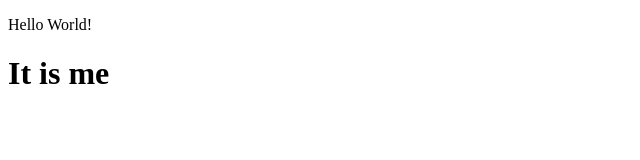
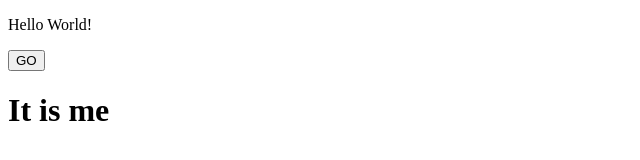
Before and after one commit to Komiljon01/gitNewProject, a plain HTML site: page index.html in a window 1280 px wide. Shown: the whole page, without its empty margins (0-640 px from the left). Drawn offline with Linux system fonts and the light colour scheme.

Commit message:
button add

```diff
--- a/index.html
+++ b/index.html
@@ -9,7 +9,7 @@
 <body>
 
   <p>Hello World!</p>
-
+  <button>GO</button>
   <h1>It is me</h1>
   <script src="script.js"></script>
 </body>
```
